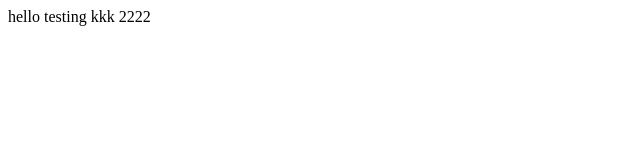
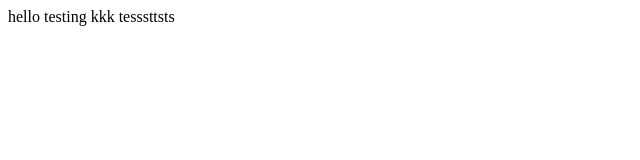
Before and after one commit to duongdx-kma/ansible, a plain HTML site: page code/index.html in a window 1280 px wide. Shown: the full height of the page, 0-640 px from the left. Drawn offline with Linux system fonts and the light colour scheme.

Commit message:
amazon linux testing

```diff
--- a/code/index.html
+++ b/code/index.html
@@ -8,6 +8,6 @@
     <title>Document</title>
 </head>
 <body>
-    hello testing kkk 2222
+    hello testing kkk tesssttsts
 </body>
 </html>
```
